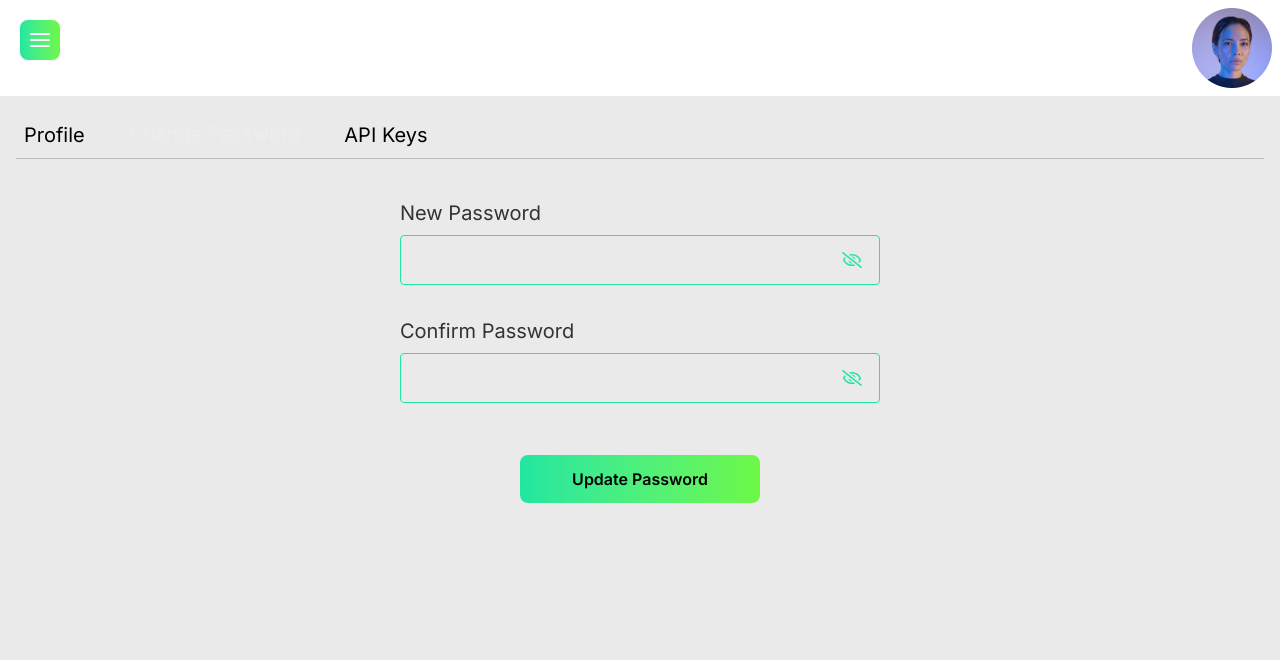
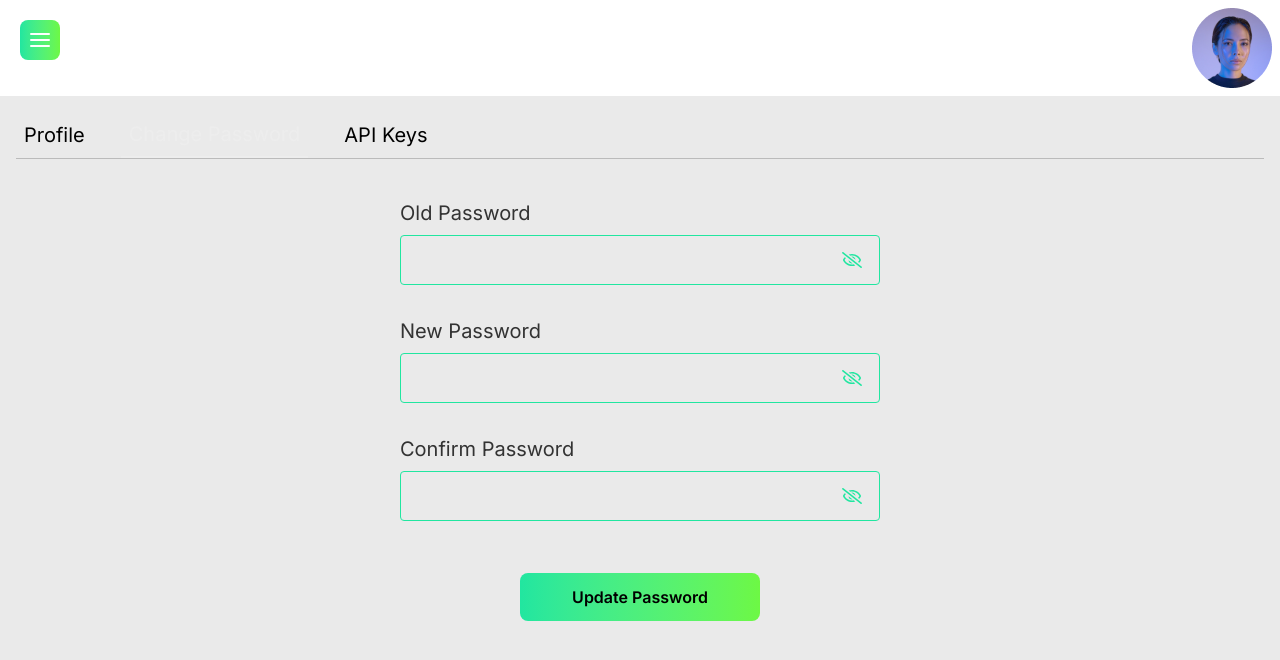
Before and after one commit to morshedsajid26/Pop-Bom, a Next.js app in the folder my-app/: page /settings/changepass in a window 1280 px wide. Shown: the top 660 px of the page. Built offline with nearby package versions, Linux system fonts and the light colour scheme.

Commit message:
pass filed added

```diff
--- a/my-app/app/(dashboard)/(dashboard pages)/settings/changepass/ChangePass.jsx
+++ b/my-app/app/(dashboard)/(dashboard pages)/settings/changepass/ChangePass.jsx
@@ -4,6 +4,13 @@ import React from 'react'
 const ChangePass = () => {
   return (
    <div className='w-[480px] flex flex-col items-center mx-auto gap-8 mt-10 '>
+
+     <Password
+      inputClass='border border-[#21E6A0]'
+      label={`Old Password`}
+      labelClass={`text-[#000000] text-xl`}
+      icon='text-[#000000]'
+      />
 
       <Password
       inputClass='border border-[#21E6A0]'
```
